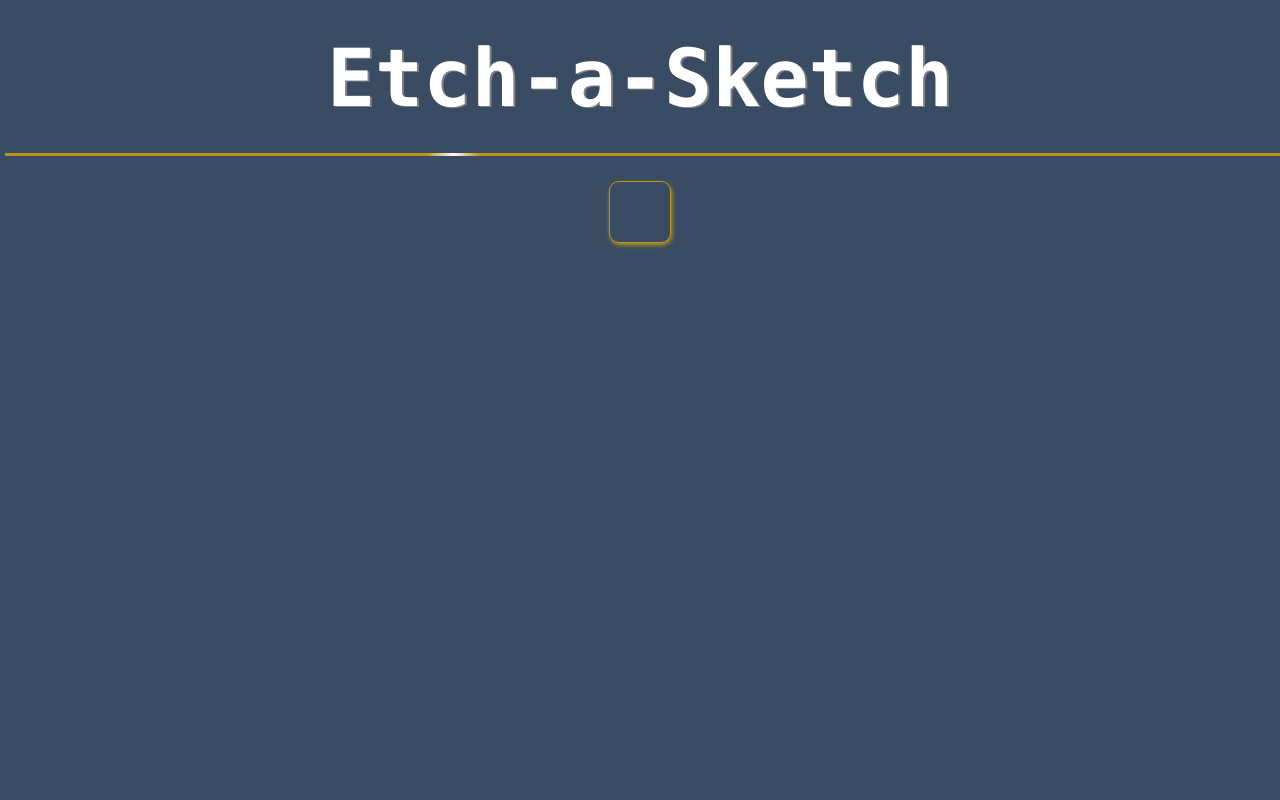
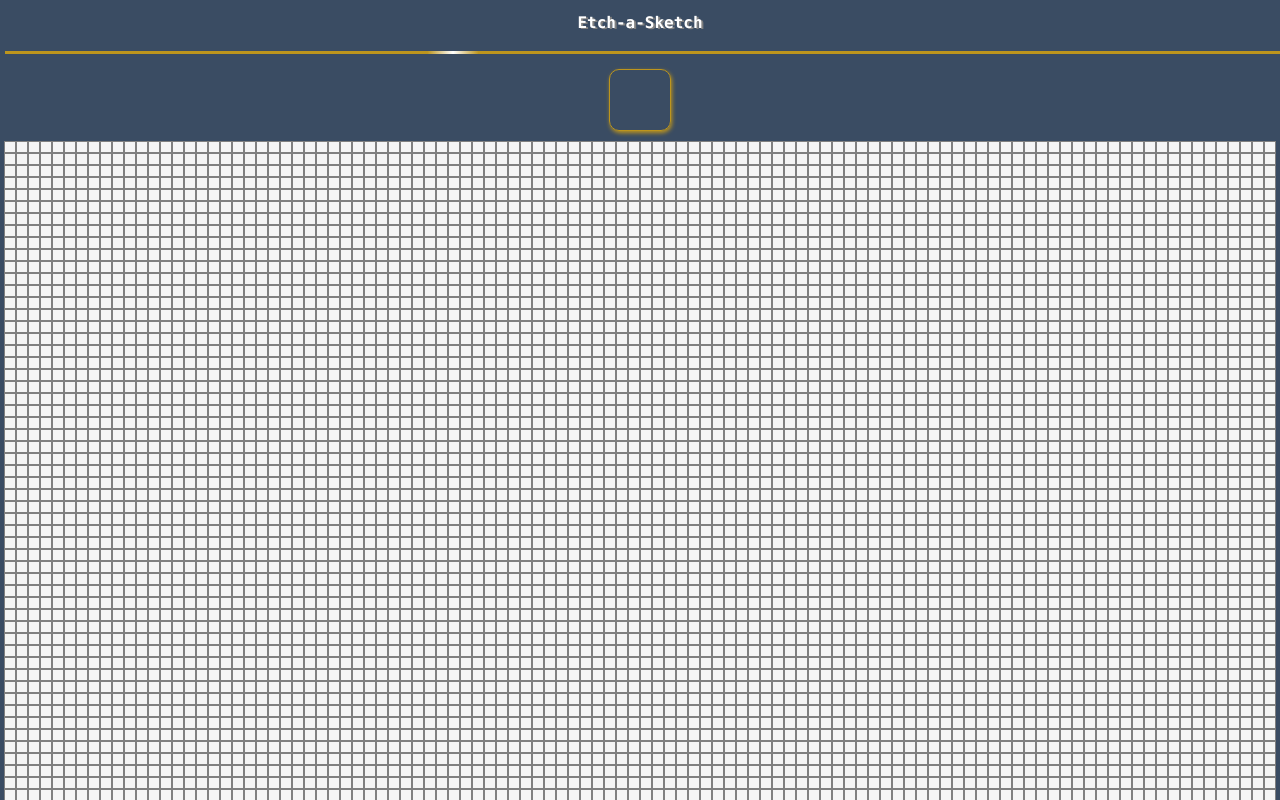
Before and after one commit to LBirkinshaw-Doyle/etch-a-sketch, a plain HTML site: page index.html in a window 1280 px wide. Shown: the top 800 px of the page. Drawn offline with Linux system fonts and the light colour scheme.

Commit message:
added styles to create grid

```diff
--- a/index.html
+++ b/index.html
@@ -5,7 +5,7 @@
   <meta charset="UTF-8"/>
   <link href="styles/reset.css" rel="stylesheet" type="text/css" media="all">
   <link href="styles/main.css" rel="stylesheet" type="text/css" media="all">
-  <script src="active.js" defer></script>
+  <script src="script/active.js" defer></script>
 </head>
 <header>
     <div class="title"><p>Etch-a-Sketch</p></div>
--- a/styles/main.css
+++ b/styles/main.css
@@ -1,3 +1,7 @@
+@keyframes ShrinkOnLoad {
+    0% {height: 50%; font-size: 20vh;}
+    100% {height: 5%; font-size: 3vh;}
+}
 html{
     height: 100%;
     margin: 0;
@@ -6,10 +10,10 @@ html{
     font-family: "Lucida Console", "Courier New", monospace;
 }
 header{
+    animation: 1s ease-out 3s 1 ShrinkOnLoad;
     display: flex;
     flex-direction: row;
     justify-content: center;
-    height: 20%;
     padding: 10px 15px;
 }
 body{
@@ -28,7 +32,6 @@ body{
     justify-content: space-between;
     margin: auto;
     height: 100%;
-    padding: 10px 15px;
 }
 #control-box{
     display: flex;
@@ -42,6 +45,12 @@ body{
     border-radius: 10px;
     box-shadow: 1px 2px 4px rgba(189,149,29,1);
 }
+#sketch-container{
+    display: flex;
+    flex-direction: row;
+    justify-content: center;
+    flex-wrap: wrap;
+}
 .title{
     display: flex;
     flex-direction: row;
@@ -49,8 +58,14 @@ body{
     margin: 5px;
     padding: 0px 20px;
     min-width: 45px;
-    height: 100%;
-    font-size: 10vh;
     font-weight: bolder;
     text-shadow: 2px 1px gray;
 }
+.square{
+    box-sizing: border-box;
+    background-color: whitesmoke;
+    border: 1px solid gray;
+}
+.hovered{
+    background-color: rgba(1, 1, 1, 0.1);
+}
```
